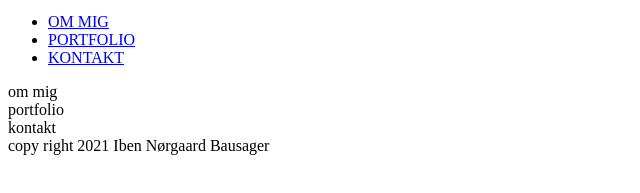
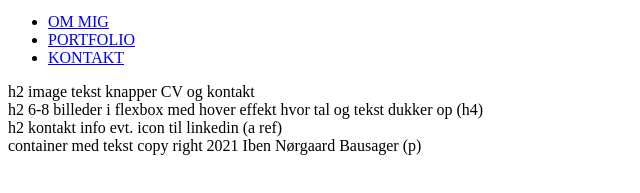
Before and after one commit to ibenbausager/portfolio, a plain HTML site: page index.html in a window 1280 px wide. Shown: the part 349-542 px from the top of the page, without its empty margins (0-640 px from the left). Drawn offline with Linux system fonts and the light colour scheme.

Commit message:
noter til kodning

```diff
--- a/index.html
+++ b/index.html
@@ -26,21 +26,29 @@
             </ul>
         </div>
     </nav>
-
+ <!--om mig -->
     <section>
-        om mig
+        h2
+        image
+        tekst
+        knapper CV og kontakt
+    </section>
+<!--portfolio-->
+    <section>
+        h2
+        6-8 billeder i flexbox
+        med hover effekt hvor tal og tekst dukker op (h4)
     </section>
 
     <section>
-        portfolio
-    </section>
-
-    <section>
-        kontakt
+        h2
+        kontakt info
+        evt. icon til linkedin (a ref)
     </section>
 
     <footer>
-        copy right 2021 Iben Nørgaard Bausager
+        container med tekst
+        copy right 2021 Iben Nørgaard Bausager (p)
     </footer>
 </body>
 </html>
```
